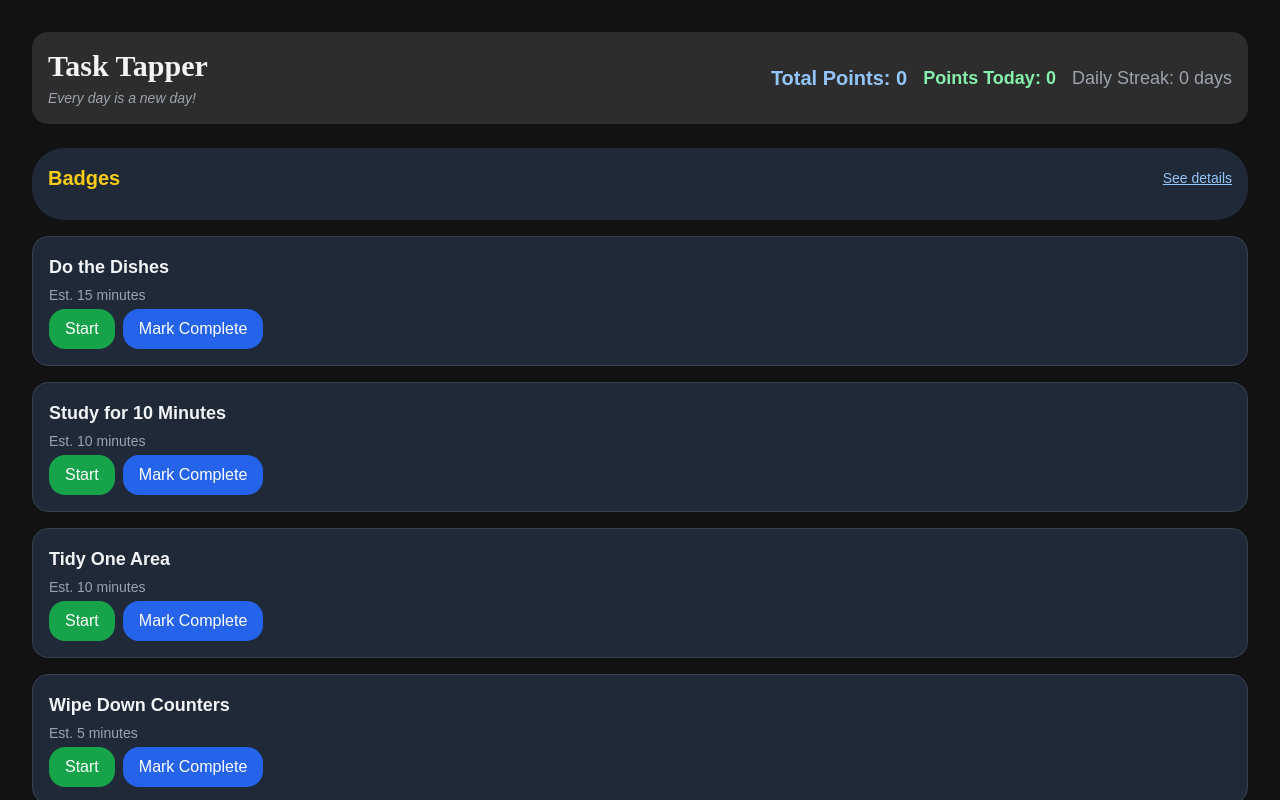
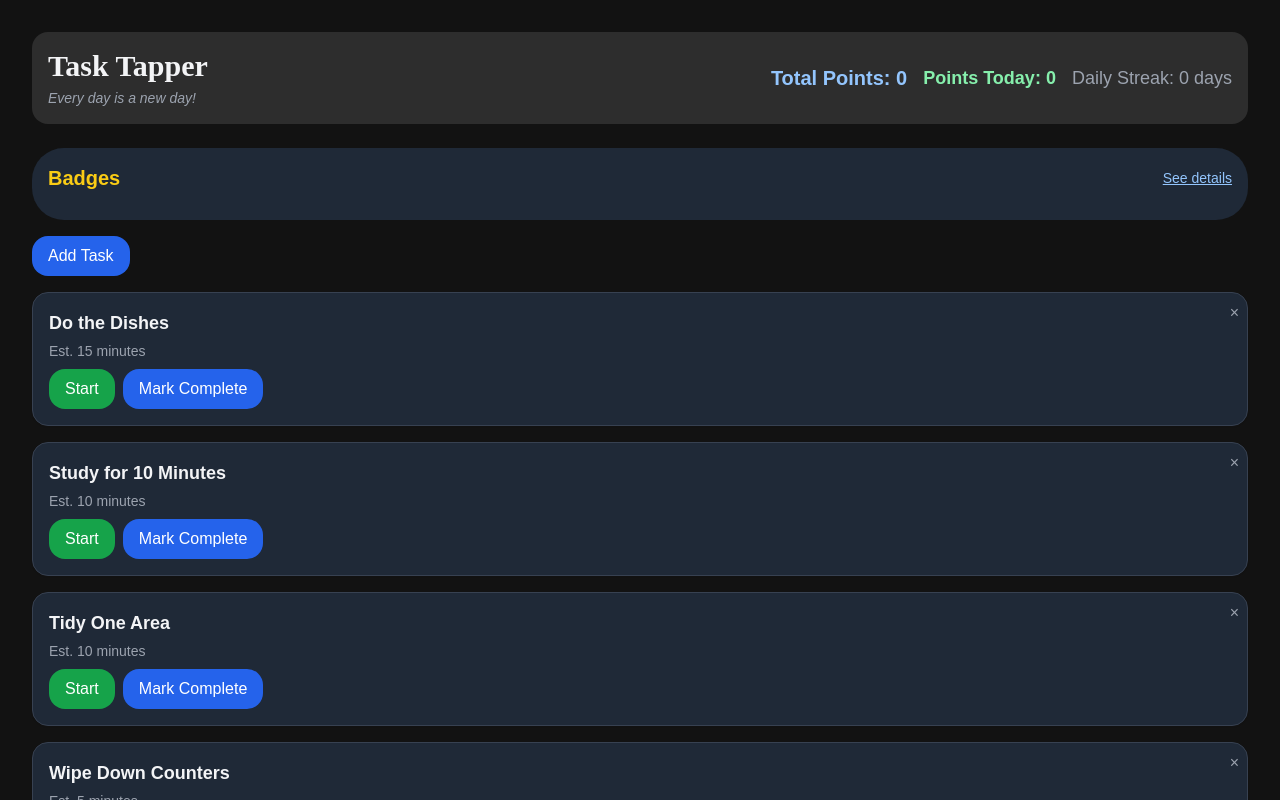
Before and after one commit to Vertfromage/task-tapper, a Next.js app: page / in a window 1280 px wide. Shown: the top 800 px of the page. Built offline with nearby package versions, Linux system fonts and the light colour scheme.

Commit message:
add and remove tasks

```diff
--- /dev/null
+++ b/src/app/components/AddTaskForm.tsx
@@ -0,0 +1,78 @@
+// components/AddTaskForm.tsx
+
+import { useState } from "react";
+
+interface AddTaskFormProps {
+  onAddTask: (name: string, points: number, time: number) => void;
+}
+
+export default function AddTaskForm({ onAddTask }: AddTaskFormProps) {
+  const [taskName, setTaskName] = useState("");
+  const [estimatedMinutes, setEstimatedMinutes] = useState<number | "">(""); // Start as an empty string for helper text
+  const [isExpanded, setIsExpanded] = useState(false);
+
+  const handleAddTask = () => {
+    if (taskName.trim() && estimatedMinutes !== "") {
+      const time = Number(estimatedMinutes) * 60; // Convert minutes to seconds
+      let points;
+
+      if (Number(estimatedMinutes) < 10) {
+        points = 5; // Easy
+      } else if (Number(estimatedMinutes) <= 30) {
+        points = 10; // Medium
+      } else {
+        points = 20; // Hard
+      }
+
+      onAddTask(taskName, points, time);
+      setTaskName(""); // Reset fields
+      setEstimatedMinutes("");
+      setIsExpanded(false); // Collapse the form after adding
+    }
+  };
+
+  return (
+    <div className="mb-4">
+      {isExpanded ? (
+        <div className="flex flex-col md:flex-row items-center gap-2">
+          <input
+            type="text"
+            value={taskName}
+            onChange={(e) => setTaskName(e.target.value)}
+            placeholder="Task name"
+            className="w-full md:w-auto px-4 py-2 border border-gray-300 rounded-lg dark:bg-gray-800 dark:text-gray-100 dark:border-gray-600"
+          />
+          <input
+            type="number"
+            value={estimatedMinutes}
+            onChange={(e) => setEstimatedMinutes(e.target.value ? Number(e.target.value) : "")}
+            placeholder="Time in minutes"
+            min="1"
+            className="w-full md:w-32 px-4 py-2 border border-gray-300 rounded-lg dark:bg-gray-800 dark:text-gray-100 dark:border-gray-600"
+          />
+          <div className="flex gap-2 w-full md:w-auto">
+            <button
+              onClick={handleAddTask}
+              className="w-full md:w-auto px-4 py-2 bg-blue-500 text-white rounded-lg hover:bg-blue-600 dark:bg-blue-600 dark:hover:bg-blue-700"
+            >
+              Add Task
+            </button>
+            <button
+              onClick={() => setIsExpanded(false)}
+              className="w-full md:w-auto px-4 py-2 text-gray-500 hover:text-gray-700 dark:text-gray-300 dark:hover:text-gray-100"
+            >
+              Cancel
+            </button>
+          </div>
+        </div>
+      ) : (
+        <button
+          onClick={() => setIsExpanded(true)}
+          className="px-4 py-2 bg-blue-500 text-white rounded-lg hover:bg-blue-600 dark:bg-blue-600 dark:hover:bg-blue-700"
+        >
+          Add Task
+        </button>
+      )}
+    </div>
+  );
+}
--- a/src/app/components/TaskItem.tsx
+++ b/src/app/components/TaskItem.tsx
@@ -5,12 +5,14 @@ interface TaskItemProps {
   task: Task;
   onComplete: () => void;
   updateTaskTime: (taskId: number, elapsedTime: number) => void;
+  onRemove: () => void;
 }
 
 export default function TaskItem({
   task,
   onComplete,
   updateTaskTime,
+  onRemove,
 }: TaskItemProps) {
   const [elapsedTime, setElapsedTime] = useState(task.elapsedTime || 0); // Stores total elapsed time
   const [isRunning, setIsRunning] = useState(task.isRunning || false);
@@ -57,21 +59,31 @@ export default function TaskItem({
 
   useEffect(() => {
     const handleVisibilityChange = () => {
-      if (document.visibilityState === 'visible' && isRunning && startTime) {
+      if (document.visibilityState === "visible" && isRunning && startTime) {
         const now = Date.now();
         setElapsedTime(Math.floor((now - startTime) / 1000)); // Update to the current time difference on visibility change
       }
     };
 
-    document.addEventListener('visibilitychange', handleVisibilityChange);
-    return () => document.removeEventListener('visibilitychange', handleVisibilityChange);
+    document.addEventListener("visibilitychange", handleVisibilityChange);
+    return () =>
+      document.removeEventListener("visibilitychange", handleVisibilityChange);
   }, [isRunning, startTime]);
 
   // Convert estimated time from seconds to minutes, rounded
   const estimatedMinutes = Math.ceil(task.time / 60);
 
   return (
-    <div className="my-4 p-4 border border-gray-300 dark:border-gray-700 bg-white dark:bg-gray-800 rounded-lg shadow-sm">
+    <div className="relative my-4 p-4 border border-gray-300 dark:border-gray-700 bg-white dark:bg-gray-800 rounded-lg shadow-sm">
+      {/* Delete button as a small "X" in the upper right corner */}
+      <button
+        onClick={onRemove}
+        className="absolute top-2 right-2 text-gray-400 hover:text-red-500 dark:hover:text-red-400 focus:outline-none"
+        aria-label="Delete task"
+      >
+        &times;
+      </button>
+
       <p className="text-lg font-bold text-text dark:text-gray-100 mb-1">
         {task.name}
       </p>
@@ -90,7 +102,7 @@ export default function TaskItem({
         </p>
       )}
 
-      <div className="flex gap-2">
+      <div className="flex gap-2 mt-2">
         {!task.completedToday && (
           <>
             {!isRunning ? (
--- a/src/app/components/TaskList.tsx
+++ b/src/app/components/TaskList.tsx
@@ -5,12 +5,15 @@
 import { useEffect } from "react";
 import TaskItem from "./TaskItem";
 import { Task } from "./types";
+import AddTaskForm from "./AddTaskForm";
 
 interface TaskListProps {
   tasks: Task[];
   setTasks: React.Dispatch<React.SetStateAction<Task[]>>;
   onComplete: (points: number) => void;
   onAllTasksComplete: () => void;
+  addTask: (name: string, points: number, time:number) => void;
+  removeTask: (taskId: number) => void;
 }
 
 export default function TaskList({
@@ -18,6 +21,8 @@ export default function TaskList({
   setTasks,
   onComplete,
   onAllTasksComplete,
+  addTask,
+  removeTask,
 }: TaskListProps) {
   useEffect(() => {
     const allCompleted = tasks.every((task) => task.completedToday);
@@ -74,12 +79,14 @@ export default function TaskList({
 
   return (
     <div className="space-y-4">
+      <AddTaskForm onAddTask={addTask}/>
       {tasks.map((task) => (
         <TaskItem
           key={task.id}
           task={task}
           onComplete={() => completeTask(task.id, task.points)}
           updateTaskTime={updateTaskTime} // Pass down function to update elapsed time
+          onRemove={() => removeTask(task.id)}  // Handle task removal
         />
       ))}
     </div>
--- a/src/app/page.tsx
+++ b/src/app/page.tsx
@@ -35,9 +35,30 @@ export default function Home() {
     if (updatedTasks) setTasks(updatedTasks);
   }, []);
 
+  // Save tasks to localStorage whenever they change
   useEffect(() => {
-    localStorage.setItem("tasks", JSON.stringify(tasks)); // Save tasks to localStorage whenever they change
+    localStorage.setItem("tasks", JSON.stringify(tasks));
   }, [tasks]);
+
+  // Functions for adding and removing tasks
+  const addTask = (name: string, points: number, time: number) => {
+    const newTask: Task = {
+      id: Date.now(),
+      name,
+      points,
+      streak: 0,
+      lastCompletedDate: null,
+      completedToday: false,
+      time,
+      elapsedTime: 0,
+      isRunning: false,
+    };
+    setTasks((prevTasks) => [...prevTasks, newTask]);
+  };
+
+  const removeTask = (taskId: number) => {
+    setTasks((prevTasks) => prevTasks.filter((task) => task.id !== taskId));
+  };
 
   useEffect(() => {
     // Load badges from localStorage initially or use default badge data
@@ -133,6 +154,8 @@ export default function Home() {
         setTasks={setTasks}
         onComplete={handleTaskComplete}
         onAllTasksComplete={handleAllTasksComplete}
+        addTask={addTask}              // Pass addTask function to TaskList
+        removeTask={removeTask}         // Pass removeTask function to TaskList
       />
 
       <button
```
